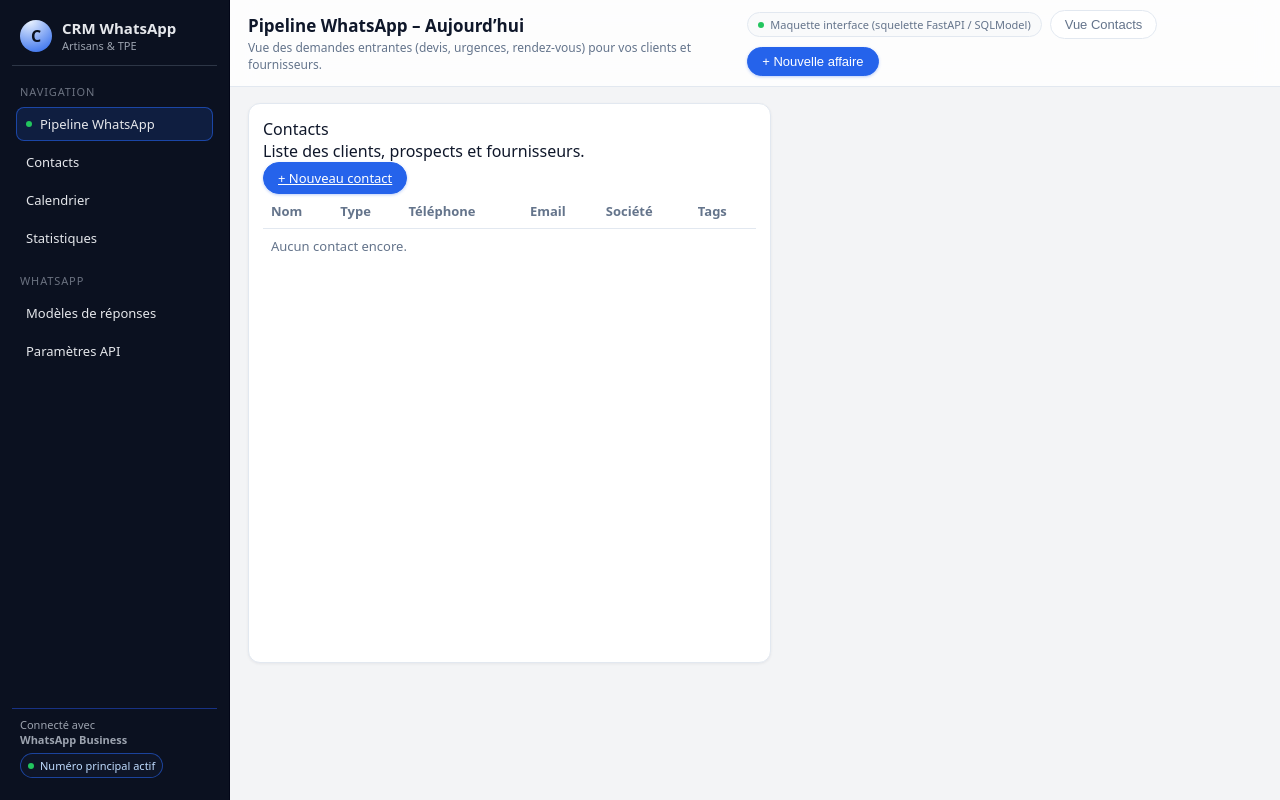
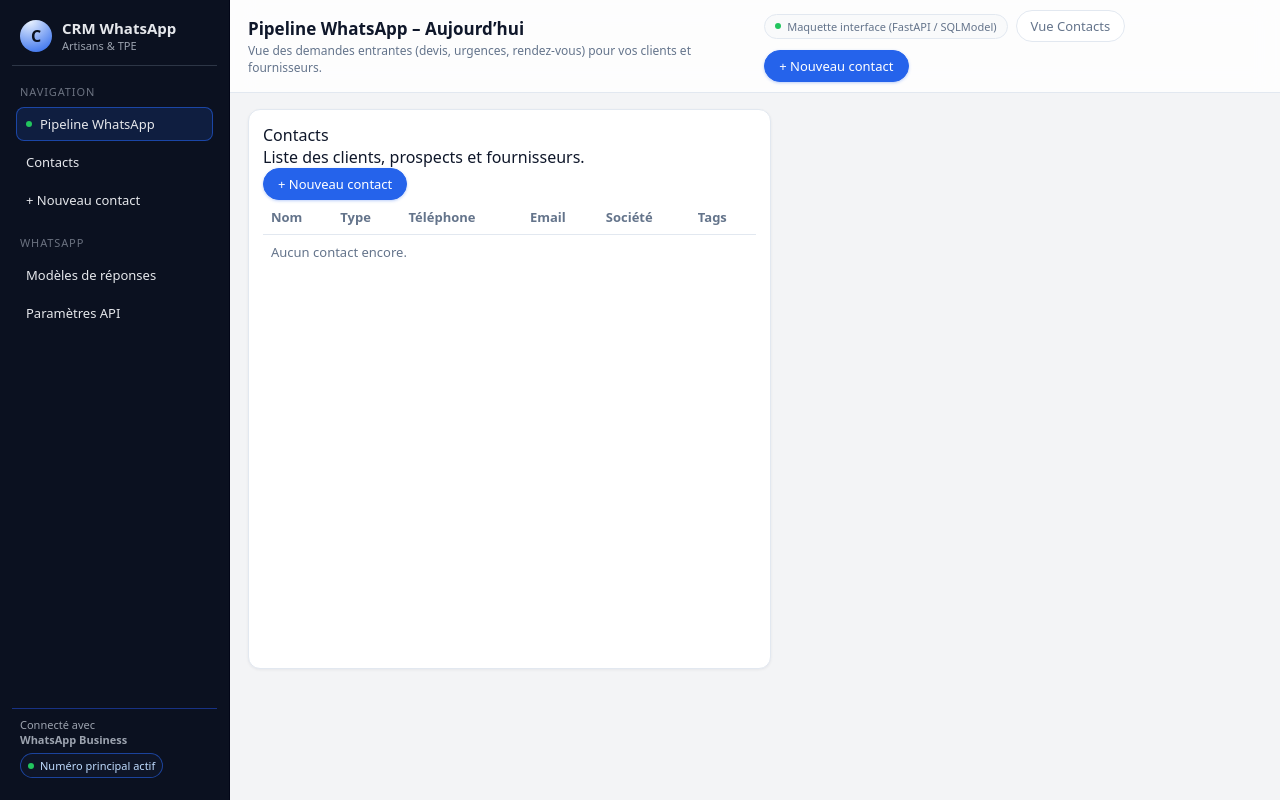
Before and after one commit to jeanlura92-alt/tpe, a FastAPI app: page /contacts in a window 1280 px wide. Run offline with FastAPI, Linux system fonts and the light colour scheme.

Commit message:
Update base.html

```diff
--- a/app/templates/base.html
+++ b/app/templates/base.html
@@ -230,6 +230,7 @@
       color: var(--text-soft);
       transition: background 0.15s ease, border-color 0.15s ease, box-shadow 0.15s ease;
       white-space: nowrap;
+      text-decoration: none;
     }
 
     .btn:hover {
@@ -321,21 +322,18 @@
 
       <div class="sidebar-section-title">Navigation</div>
       <nav class="sidebar-nav">
-        <div class="sidebar-link active">
+        <a class="sidebar-link active" href="/">
           <span class="label">
             <span class="dot"></span>
             <span>Pipeline WhatsApp</span>
           </span>
-        </div>
-        <div class="sidebar-link">
+        </a>
+        <a class="sidebar-link" href="/contacts">
           <span class="label"><span>Contacts</span></span>
-        </div>
-        <div class="sidebar-link">
-          <span class="label"><span>Calendrier</span></span>
-        </div>
-        <div class="sidebar-link">
-          <span class="label"><span>Statistiques</span></span>
-        </div>
+        </a>
+        <a class="sidebar-link" href="/contacts/new">
+          <span class="label"><span>+ Nouveau contact</span></span>
+        </a>
       </nav>
 
       <div class="sidebar-section-title">WhatsApp</div>
@@ -373,10 +371,10 @@
         <div class="topbar-actions">
           <div class="pill">
             <span class="pill-dot"></span>
-            Maquette interface (squelette FastAPI / SQLModel)
+            Maquette interface (FastAPI / SQLModel)
           </div>
-          <button class="btn">Vue Contacts</button>
-          <button class="btn btn-primary">+ Nouvelle affaire</button>
+          <a href="/contacts" class="btn">Vue Contacts</a>
+          <a href="/contacts/new" class="btn btn-primary">+ Nouveau contact</a>
         </div>
       </header>
 
```
